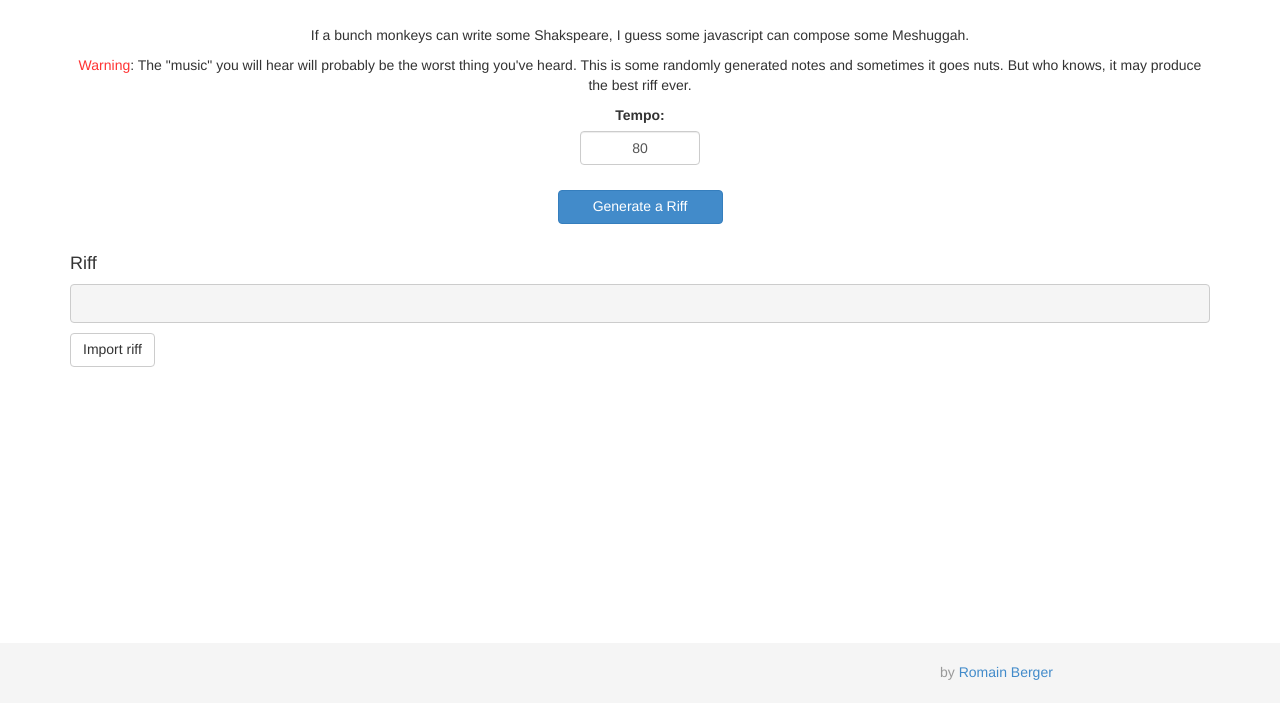
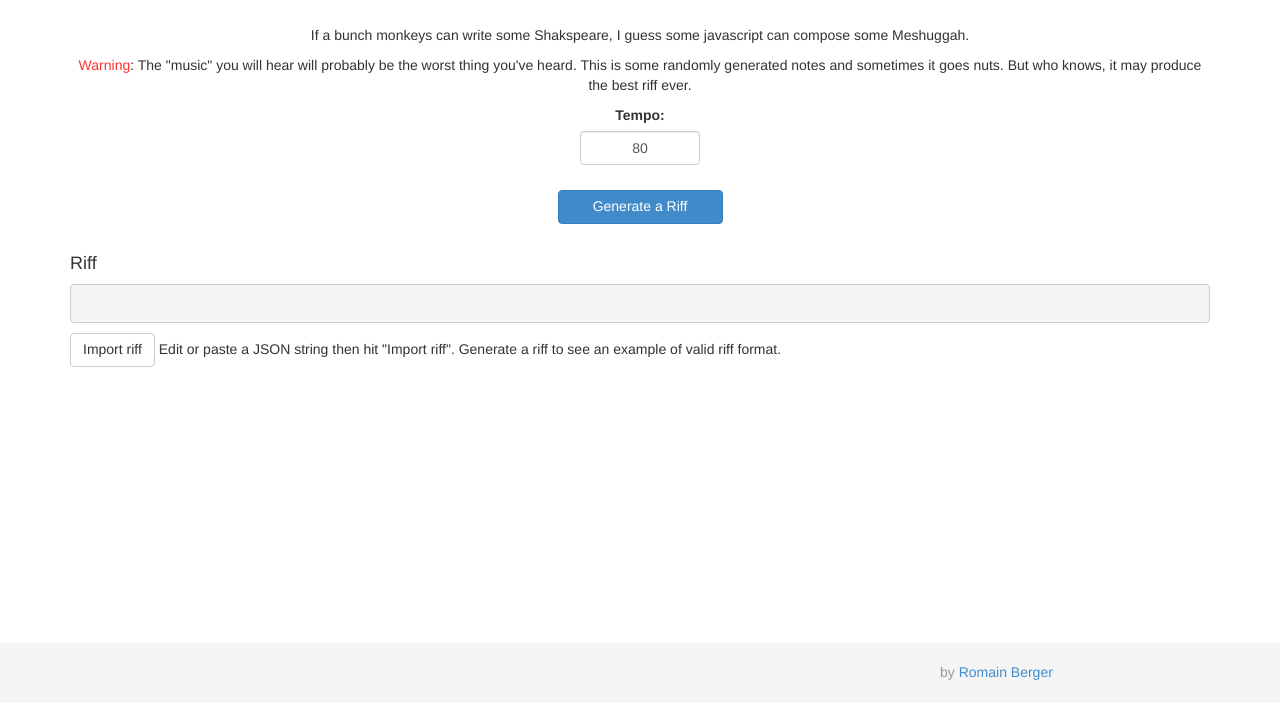
Before and after one commit to romainberger/breakdown-generator, a website: page index.html in a window 1280 px wide. Shown: the part 97-800 px from the top of the page. Drawn offline with Linux system fonts and the light colour scheme; no server answers.

Commit message:
Add explanations on import riff function

```diff
--- a/index.html
+++ b/index.html
@@ -37,7 +37,7 @@
                     <h4>Riff</h4>
                     <p id="import-error" class="soft-hidden bs-callout bs-callout-danger"></p>
                     <pre id="riff-output" contenteditable="true"></pre>
-                    <button id="import-riff" class="btn btn-default">Import riff</button>
+                    <p><button id="import-riff" class="btn btn-default">Import riff</button> Edit or paste a JSON string then hit "Import riff". Generate a riff to see an example of valid riff format.</p>
                 </div>
             </div>
             <div id="old-crap" class="soft-hidden center old-crap">
```
